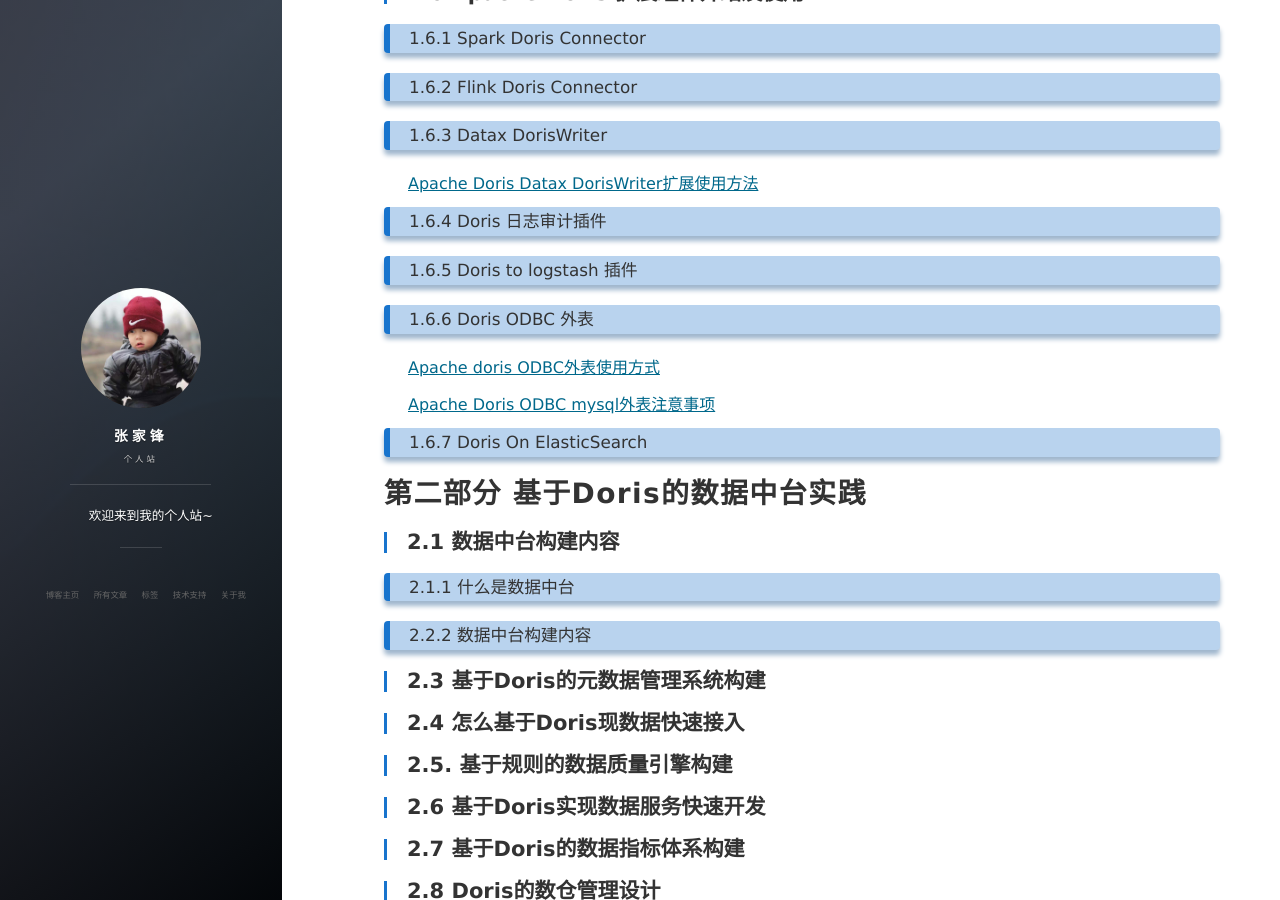
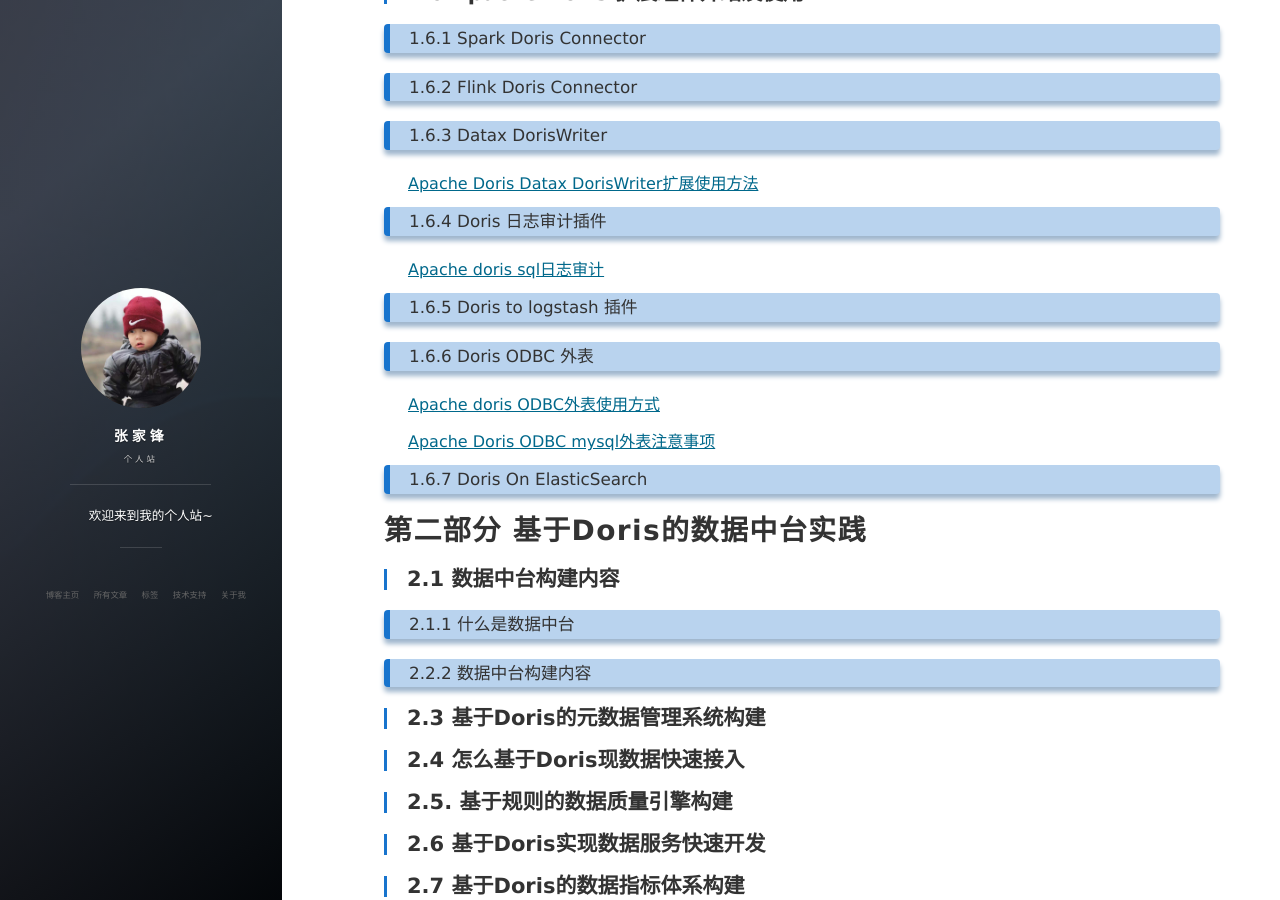
Before and after one commit to hf200012/hf200012.github.io, a Jekyll site: the page built from _posts/2021-09-17-Apache Doris 实战指南.md, in a window 1280 px wide and 900 px high, scrolled down 3544 px. Built offline with Jekyll 4.4.1, drawn with Linux system fonts in a browser that asks for light colours; nearby versions of some CDN libraries; comment, search, counter and statistics services are not loaded.

Commit message:
Update 2021-09-17-Apache Doris 实战指南.md

```diff
--- a/_posts/2021-09-17-Apache Doris 实战指南.md
+++ b/_posts/2021-09-17-Apache Doris 实战指南.md
@@ -107,6 +107,8 @@
 
 ### 1.6.4 Doris 日志审计插件
 
+[Apache doris sql日志审计 ](https://hf200012.github.io/2021/09/Apache-Doris-SQL日志审计/)
+
 ### 1.6.5 Doris to logstash 插件
 
 ### 1.6.6 Doris ODBC 外表
```
